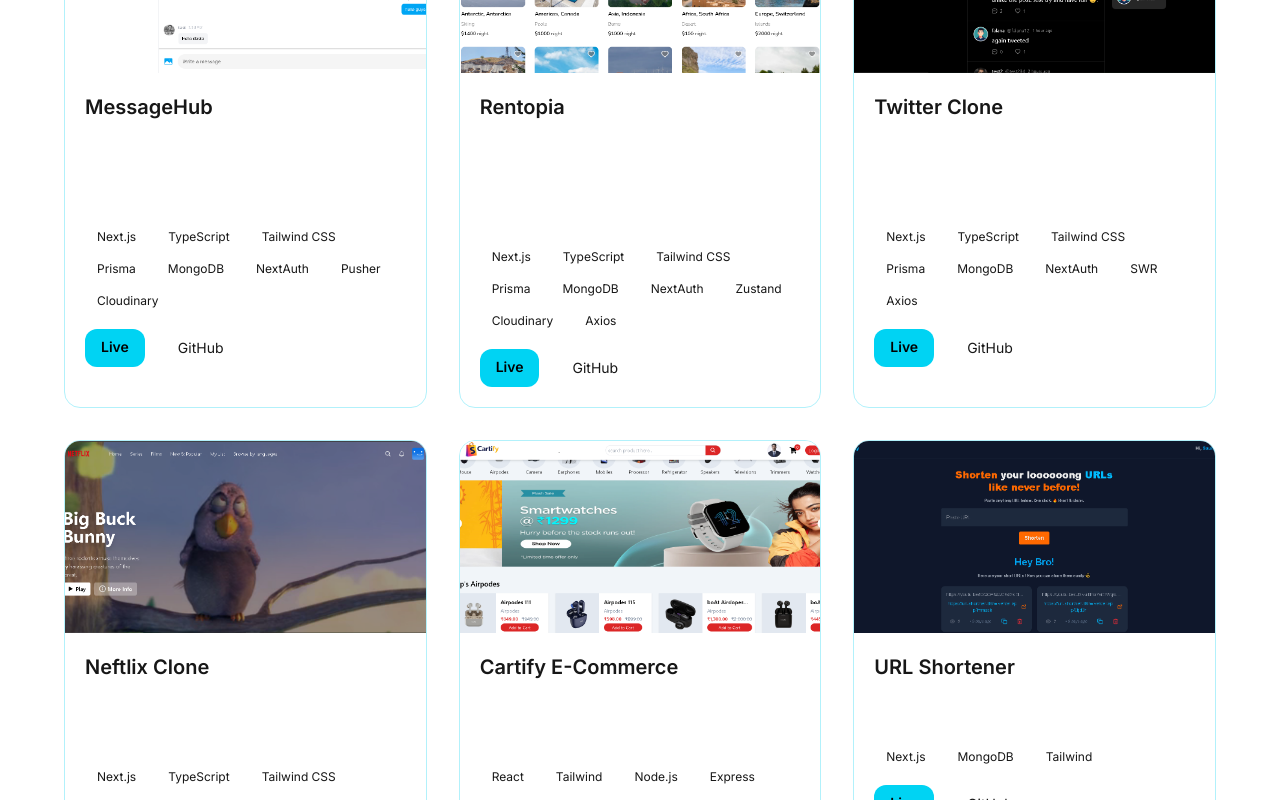
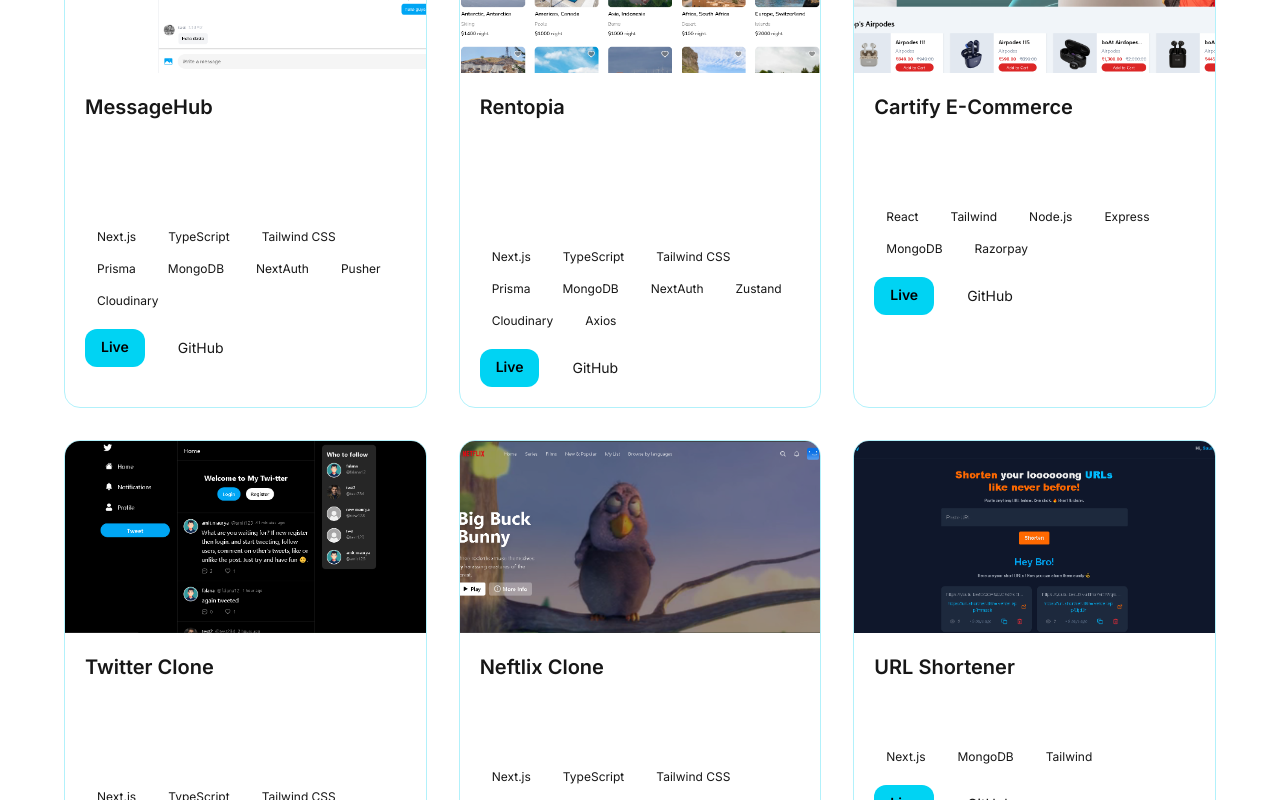
Before and after one commit to Amit81082/portfolio_maurya.dev, a Next.js app: page / in a window 1280 px wide. Shown: the part 2820-3620 px from the top of the page. Built offline with nearby package versions, Linux system fonts and the light colour scheme.

Commit message:
prjects sorted

```diff
--- a/app/components/Projects.jsx
+++ b/app/components/Projects.jsx
@@ -48,6 +48,17 @@ const projects = [
     image: "/projects/Rentopia.png",
   },
   {
+    title: "Cartify E-Commerce",
+    desc: "Full-stack ecommerce app with cart, Razorpay payment, order management, and secure checkout flow.",
+
+    tech: ["React", "Tailwind", "Node.js", "Express", "MongoDB", "Razorpay"],
+
+    LiveDemo: "https://cartify-e-commerce-gamma.vercel.app/", // 👉 UPDATE
+    GitHub: "https://github.com/Amit81082/Cartify-E-commerce", // 👉 UPDATE
+
+    image: "/projects/cartify.png", // 👉 ADD IMAGE IN PUBLIC
+  },
+  {
     title: "Twitter Clone",
 
     desc: " Full-stack Twitter clone with authentication, tweet creation, comments, likes, follow system, notifications, profile management, and responsive modern UI.",
@@ -90,17 +101,6 @@ const projects = [
     GitHub: "https://github.com/Amit81082/Neftlix-calone",
 
     image: "/projects/NeftlixClone.png",
-  },
-  {
-    title: "Cartify E-Commerce",
-    desc: "Full-stack ecommerce app with cart, Razorpay payment, order management, and secure checkout flow.",
-
-    tech: ["React", "Tailwind", "Node.js", "Express", "MongoDB", "Razorpay"],
-
-    LiveDemo: "https://cartify-e-commerce-gamma.vercel.app/", // 👉 UPDATE
-    GitHub: "https://github.com/Amit81082/Cartify-E-commerce", // 👉 UPDATE
-
-    image: "/projects/cartify.png", // 👉 ADD IMAGE IN PUBLIC
   },
   {
     title: "URL Shortener",
```
